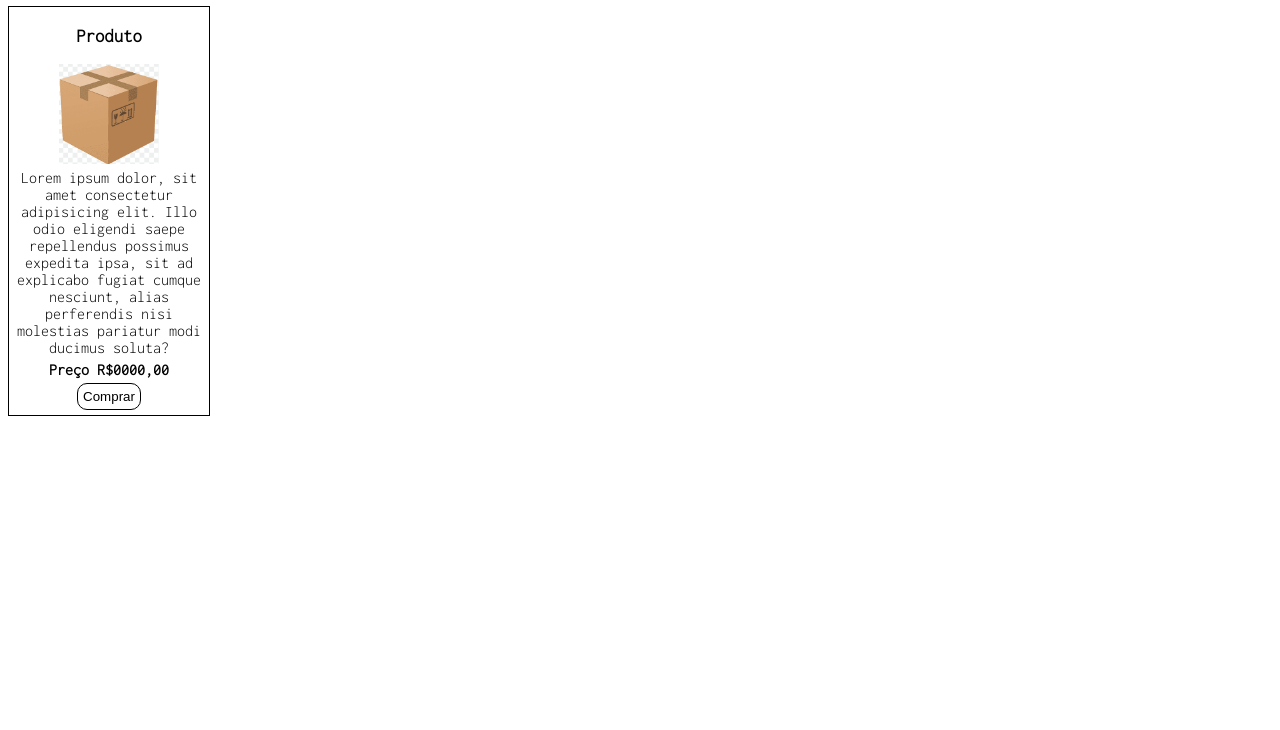
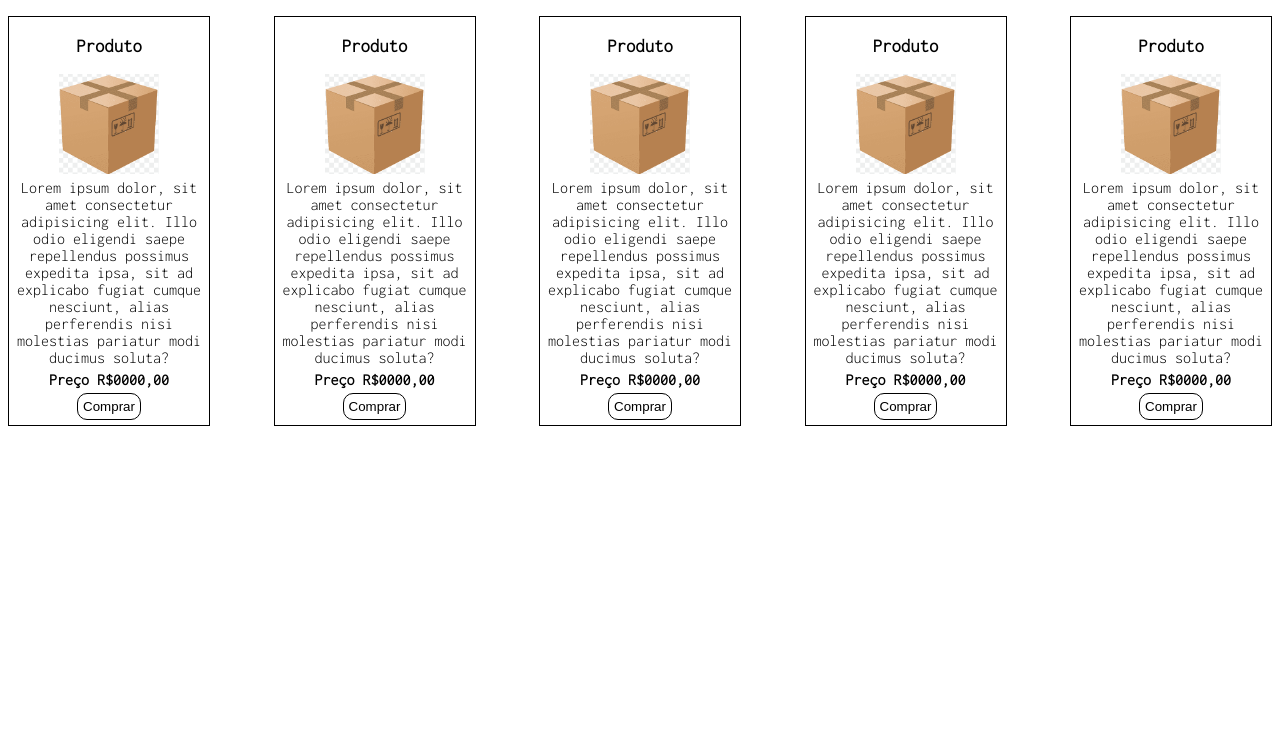
Before and after one commit to LinnRoseColored/hiring-coders, a plain HTML site: page Módulo extra CSS/prática-css.html in a window 1280 px wide. Shown: the part 70-800 px from the top of the page. Drawn offline with Linux system fonts and the light colour scheme.

Commit message:
finalizei as práticas do módulo CSS

```diff
--- a/Módulo extra CSS/prática-css.html
+++ b/Módulo extra CSS/prática-css.html
@@ -8,7 +8,8 @@
     <title>ATV Prática - CSS</title>
     <link rel="preconnect" href="https://fonts.googleapis.com">
     <link rel="preconnect" href="https://fonts.gstatic.com" crossorigin>
-    <link href="https://fonts.googleapis.com/css2?family=Inconsolata:wght@300&family=Teko&display=swap" rel="stylesheet">
+    <link href="https://fonts.googleapis.com/css2?family=Inconsolata:wght@300&family=Teko&display=swap"
+        rel="stylesheet">
 
     <!--Fonte acrescentada via código fornecido no google fonts-->
 
@@ -19,10 +20,21 @@
     <style>
         header {
             font-family: 'Inconsolata', monospace;
+            font-weight: 500;
+            background-color: rgb(93, 57, 134);
+            color: #fff;
+        }
+
+        .card-container {
+            display: flex;
+            width: 100%;
+            flex-wrap: wrap;
+            justify-content: space-between;
 
         }
 
         .card-produto {
+            margin: 10px 0;
             display: flex;
             flex-direction: column;
             align-items: center;
@@ -36,7 +48,7 @@
 
         }
 
-        .price-produto{
+        .price-produto {
             font-weight: 800;
         }
 
@@ -47,7 +59,8 @@
             background-color: #fff;
             border: 1px solid black;
         }
-        .buy-button:hover{
+
+        .buy-button:hover {
             cursor: pointer;
             background-color: black;
             color: #fff;
@@ -62,13 +75,68 @@
         img {
             width: 100px;
         }
+
+        @media (max-width: 700px) {
+            .buy-button {
+                width: 100%;
+                border-radius: 0;
+            }
+
+            .card-produto {
+                flex-basis: 100%;
+            }
+
+            .description-produto {
+                display: none;
+            }
+        }
     </style>
 
 </head>
 
 
 <body>
-    <section>
+    <section class="card-container">
+        <div class="card-produto">
+            <h3 class="name-produto">Produto</h3>
+            <img src="Imagens/produto.png" alt="foto do produto">
+            <p class="description-produto">Lorem ipsum dolor, sit amet consectetur adipisicing elit. Illo odio eligendi
+                saepe repellendus possimus
+                expedita ipsa, sit ad explicabo fugiat cumque nesciunt, alias perferendis nisi molestias pariatur modi
+                ducimus soluta?</p>
+            <span class="price-produto">Preço R$0000,00</span>
+            <button class="buy-button">Comprar</button>
+        </div>
+        <div class="card-produto">
+            <h3 class="name-produto">Produto</h3>
+            <img src="Imagens/produto.png" alt="foto do produto">
+            <p class="description-produto">Lorem ipsum dolor, sit amet consectetur adipisicing elit. Illo odio eligendi
+                saepe repellendus possimus
+                expedita ipsa, sit ad explicabo fugiat cumque nesciunt, alias perferendis nisi molestias pariatur modi
+                ducimus soluta?</p>
+            <span class="price-produto">Preço R$0000,00</span>
+            <button class="buy-button">Comprar</button>
+        </div>
+        <div class="card-produto">
+            <h3 class="name-produto">Produto</h3>
+            <img src="Imagens/produto.png" alt="foto do produto">
+            <p class="description-produto">Lorem ipsum dolor, sit amet consectetur adipisicing elit. Illo odio eligendi
+                saepe repellendus possimus
+                expedita ipsa, sit ad explicabo fugiat cumque nesciunt, alias perferendis nisi molestias pariatur modi
+                ducimus soluta?</p>
+            <span class="price-produto">Preço R$0000,00</span>
+            <button class="buy-button">Comprar</button>
+        </div>
+        <div class="card-produto">
+            <h3 class="name-produto">Produto</h3>
+            <img src="Imagens/produto.png" alt="foto do produto">
+            <p class="description-produto">Lorem ipsum dolor, sit amet consectetur adipisicing elit. Illo odio eligendi
+                saepe repellendus possimus
+                expedita ipsa, sit ad explicabo fugiat cumque nesciunt, alias perferendis nisi molestias pariatur modi
+                ducimus soluta?</p>
+            <span class="price-produto">Preço R$0000,00</span>
+            <button class="buy-button">Comprar</button>
+        </div>
         <div class="card-produto">
             <h3 class="name-produto">Produto</h3>
             <img src="Imagens/produto.png" alt="foto do produto">
```
